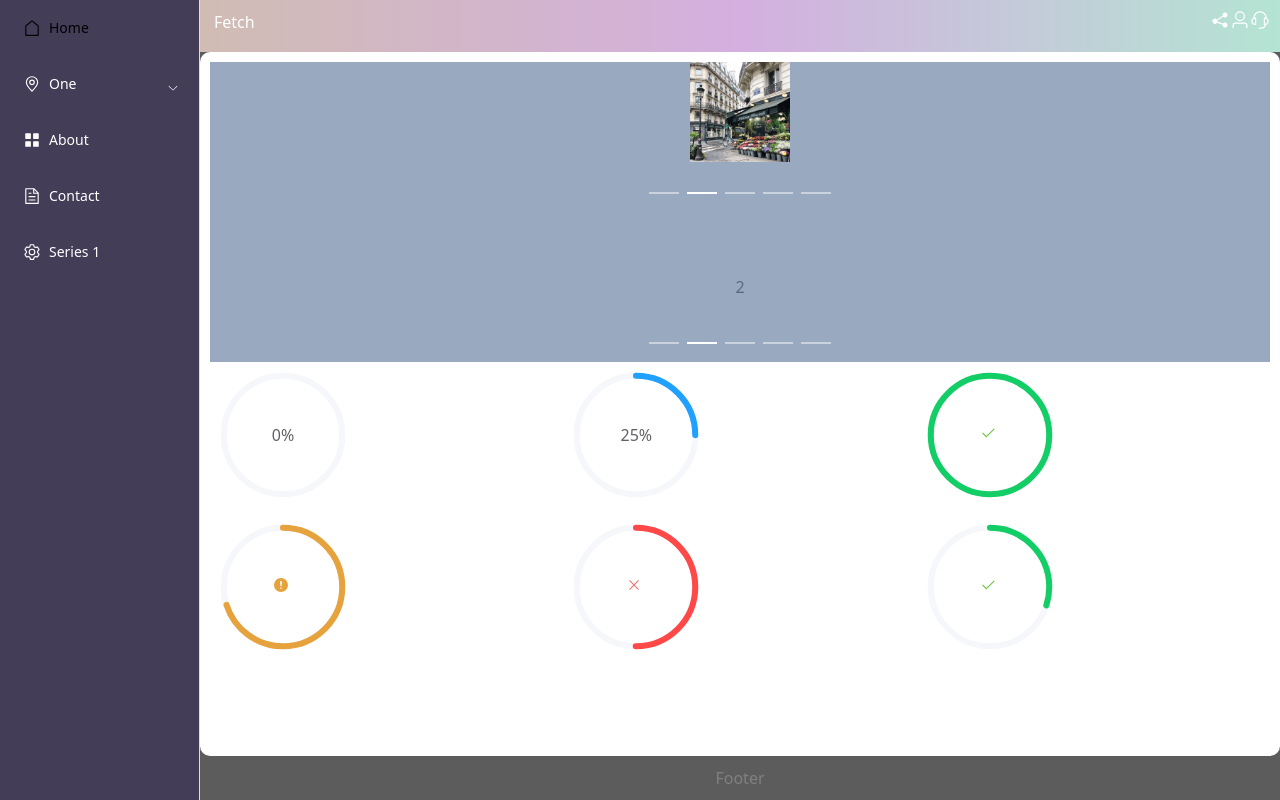
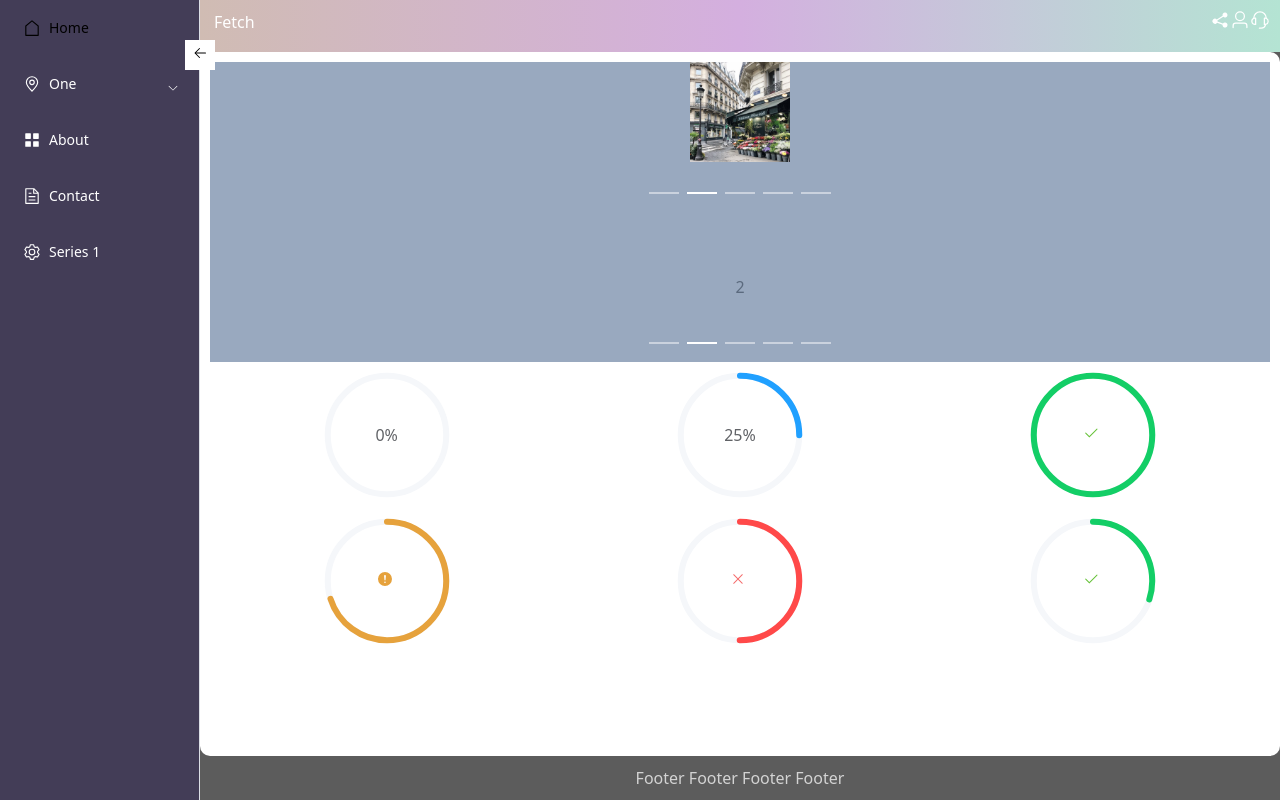
Before and after one commit to cindy951357/-learn-nuxt3-ninja, a Nuxt app: page / in a window 1280 px wide. Built offline with nearby package versions, Linux system fonts and the light colour scheme.

Commit message:
basic collapse and expand sidebar

```diff
--- a/components/Sidebar.vue
+++ b/components/Sidebar.vue
@@ -1,6 +1,19 @@
 <template>
+  <div class="sidebar" id="my_sidebar" ref="sidebarRef">
+    <button class="toggle-sidebar-btn" @click="toggleSidebar">
+      <span v-if="sidebarStore.isExpanded">
+        <el-icon><back/>
+      </el-icon>
+      </span>
+      <span v-else>
+        <el-icon><right />
+      </el-icon>
+      </span>
+
+    </button>
     <el-menu
       class="el-menu-vertical-demo"
+      :collapse="!sidebarStore.isExpanded"
       @open="handleOpen"
       @close="handleClose"
       @click="handleMenuClick"
@@ -45,20 +58,26 @@
         <template #title><NuxtLink to="/products">Series 1</NuxtLink></template>
       </el-menu-item>
     </el-menu>
+  </div>
   </template>
 
   <script lang="ts" setup>
-  import { ref } from 'vue'
+  import { onMounted, ref } from 'vue';
   import {
     Document,
     Menu as IconMenu,
     Location,
     Setting,
     House,
-  } from '@element-plus/icons-vue'
-  import { useModalStore } from '@/stores/modal'
+    Right,
+    Back
+  } from '@element-plus/icons-vue';
+  import { useModalStore } from '@/stores/modal';
+  import { useSidebarStore } from '@/stores/sidebar';
 
 const modalStore = useModalStore();
+const sidebarStore = useSidebarStore();
+const sidebarRef = ref<any>(null);
 
   const handleOpen = (key: string, keyPath: string[]) => {
     console.log(key, keyPath)
@@ -72,6 +91,18 @@ const modalStore = useModalStore();
         modalStore.close();
     }
   }
+
+  const toggleSidebar = () => {
+    if (sidebarStore.isExpanded){
+      sidebarStore.collapseSidebar();
+    } else {
+      sidebarStore.expandSidebar();
+    }
+  }
+
+  onMounted(() => {
+    sidebarStore.sidebarRef = sidebarRef;
+});
 
   </script>
 
@@ -95,4 +126,21 @@ const modalStore = useModalStore();
         }
     }
   }
+
+  .sidebar {
+    position: relative;
+  }
+  .el-menu--vertical, .sidebar, .toggle-sidebar-btn {
+    transition: width left 2s;
+  }
+
+  .toggle-sidebar-btn {
+    position: absolute;
+    width: 30px;
+    height: 30px;
+    left: 185px;
+    top: 40px;
+    background-color: white;
+    z-index: 1;
+  }
   </style>
--- a/layouts/default.vue
+++ b/layouts/default.vue
@@ -4,13 +4,13 @@
             <Header/>
             <div class="hamburger"><el-icon @click="openModal"><more /></el-icon></div>
         </header>
-        <aside class="side" width="200px"><Sidebar/></aside>
+        <aside class="side"><Sidebar/></aside>
         <div class="maincontent">
             <div class="border-rounded">
                 <slot></slot>
             </div>
         </div>
-        <div class="footer">Footer</div>
+        <div class="footer">Footer Footer Footer Footer</div>
     </div>
     <div class="modal-overlay" v-show="modalStore.isOpen">
         <div class="modal">
@@ -62,7 +62,7 @@ header {
 .footer {
     grid-area: footer;
     padding: 10px;
-    color: gray;
+    color: lightgray;
     display: flex;
     justify-content: center;
     align-items: center;
@@ -110,7 +110,7 @@ header {
     }
   .dashboard-container {
     display: grid;
-    grid-template-columns: 200px 5fr;
+    grid-template-columns: auto 5fr;
     grid-template-rows: 52px 8fr 52px;
     grid-template-areas:
       "sidebar  header"
--- a/pages/index.vue
+++ b/pages/index.vue
@@ -73,6 +73,9 @@ p {
   grid-template-columns: 1fr 1fr 1fr;
   .progress-item {
     padding: 10px;
+    display: flex;
+    justify-content: center;
+    align-items: center;
   }
 }
 
--- /dev/null
+++ b/stores/sidebar.ts
@@ -0,0 +1,28 @@
+import { defineStore } from 'pinia';
+
+export const useSidebarStore = defineStore('Sidebar', {
+    state: () => ({
+        sidebarRef: null,
+        isExpanded: true,
+     }),
+    getters: {
+
+    },
+    actions: {
+      expandSidebar() {
+        this.sidebarRef.style.width = '200px';
+        document.getElementById("my_sidebar").style.width = "200px";
+        document.getElementsByClassName('el-menu--vertical')[0].style.width = "200px";
+        document.getElementsByClassName('toggle-sidebar-btn')[0].style.left = "185px";
+        this.isExpanded = true;
+      },
+      collapseSidebar(){
+        this.sidebarRef.style.width = '63.2px';
+        document.getElementById("my_sidebar").style.width = "63.2px";
+        document.getElementsByClassName('el-menu--vertical')[0].style.width = "63.2px";
+        // 63.2 - 15 = 48.2
+        document.getElementsByClassName('toggle-sidebar-btn')[0].style.left = "48.2px";
+        this.isExpanded = false;
+      }
+    },
+})
```
